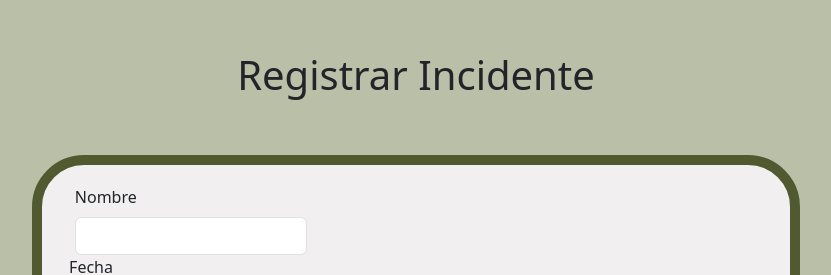
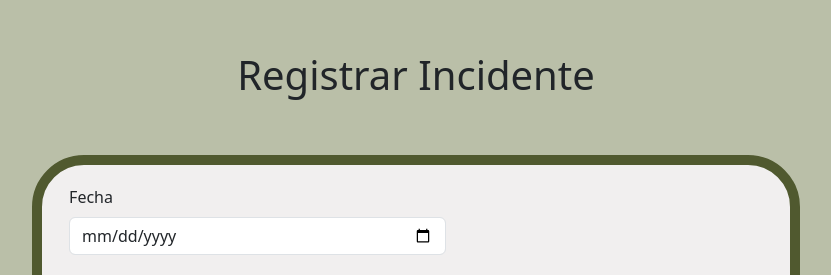
Before and after one commit to Neecs/cowmprar, a React (Vite) app: page /inc-reg/1 in a window 1280 px wide. Shown: the top 275 px of the page, without its empty margins (224-1055 px from the left). Built offline with nearby package versions, Linux system fonts and the light colour scheme; no server answers; the database is empty.

Commit message:
Re-factor Incident form

```diff
--- a/src/components/IncidentForm.jsx
+++ b/src/components/IncidentForm.jsx
@@ -30,11 +30,9 @@ export const IncidentForm = () => {
   const handleSumbit = (e) => {
     const form = e.currentTarget;
     e.preventDefault();
-
-    const incidentName = form.incidentName.value;
     const dateIn = form.dateIn.value;
     const description = form.description.value;
-    addCowIncident(incidentName, dateIn, description, cowId);
+    addCowIncident(dateIn, description, cowId);
     navigate('/')
   };
 
@@ -45,12 +43,6 @@ export const IncidentForm = () => {
       <br />
       <div className="inc-form">
         <Form onSubmit={handleSumbit}>
-          <div className="inc-name">
-            <Form.Group as={Col} md="4" controlId="name">
-              <Form.Label>Nombre</Form.Label>
-              <Form.Control type="text" placeholder=" " />
-            </Form.Group>
-          </div>
           <div className="date-in">
             <Form.Group className="mb-3" controlId="dateIn">
               <Form.Label>Fecha</Form.Label>
```
